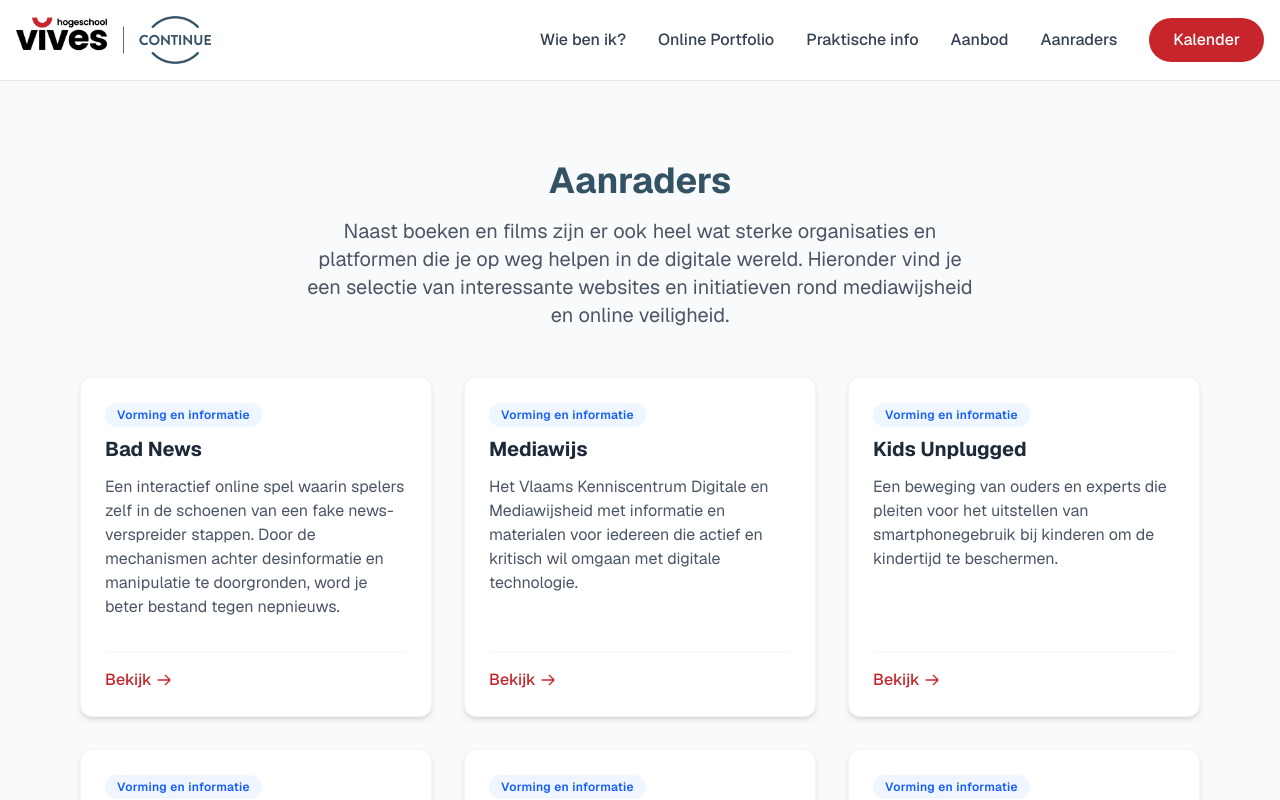
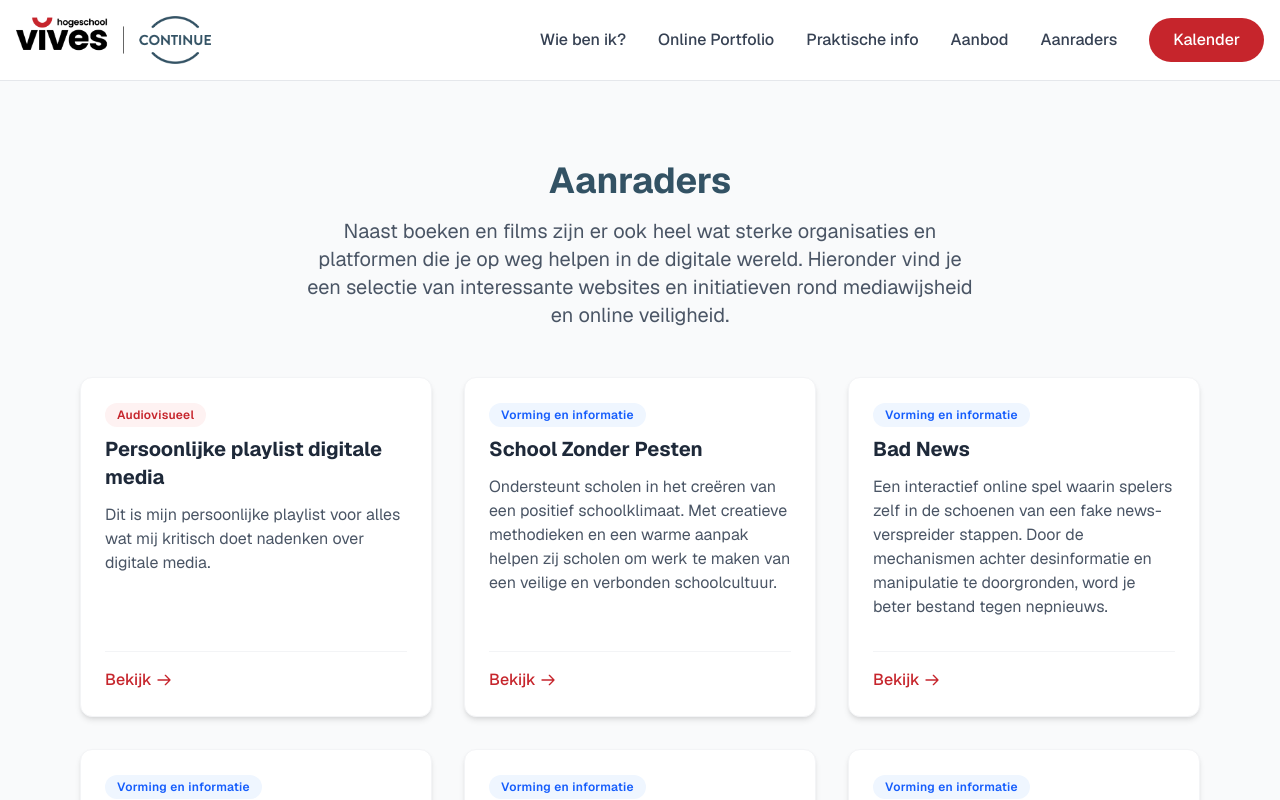
Before and after one commit to Termotaurus/Lezingen, a Next.js app in the folder website/: page /aanraders in a window 1280 px wide. Shown: the top 800 px of the page. Built offline with nearby package versions, Linux system fonts and the light colour scheme.

Commit message:
feat(aanraders): add School Zonder Pesten and pin playlist to top
Co-authored-by: Termotaurus <89079857+Termotaurus@users.noreply.github.com>

```diff
--- a/website/src/app/aanraders/page.tsx
+++ b/website/src/app/aanraders/page.tsx
@@ -9,6 +9,18 @@ interface RecommendationItem {
 }
 
 const recommendationItems: RecommendationItem[] = [
+  {
+    title: "Persoonlijke playlist digitale media",
+    description: "Dit is mijn persoonlijke playlist voor alles wat mij kritisch doet nadenken over digitale media.",
+    url: "https://youtube.com/playlist?list=PLvPbWxMWEmalB9Kv9H6SL_mzWkEhDyJzb&si=cxn48JrPBqtZ2PQ2",
+    category: "Audiovisueel",
+  },
+  {
+    title: "School Zonder Pesten",
+    description: "Ondersteunt scholen in het creëren van een positief schoolklimaat. Met creatieve methodieken en een warme aanpak helpen zij scholen om werk te maken van een veilige en verbonden schoolcultuur.",
+    url: "https://www.schoolzonderpesten.be/",
+    category: "Vorming en informatie",
+  },
   {
     title: "Bad News",
     description: "Een interactief online spel waarin spelers zelf in de schoenen van een fake news-verspreider stappen. Door de mechanismen achter desinformatie en manipulatie te doorgronden, word je beter bestand tegen nepnieuws.",
@@ -105,12 +117,6 @@ const recommendationItems: RecommendationItem[] = [
     url: "https://tegenlicht.vpro.nl/",
     category: "Audiovisueel",
   },
-  {
-    title: "Persoonlijke playlist digitale media",
-    description: "Dit is mijn persoonlijke playlist voor alles wat mij kritisch doet nadenken over digitale media.",
-    url: "https://youtube.com/playlist?list=PLvPbWxMWEmalB9Kv9H6SL_mzWkEhDyJzb&si=cxn48JrPBqtZ2PQ2",
-    category: "Audiovisueel",
-  },
 ];
 
 export default function AanradersPage() {
```
